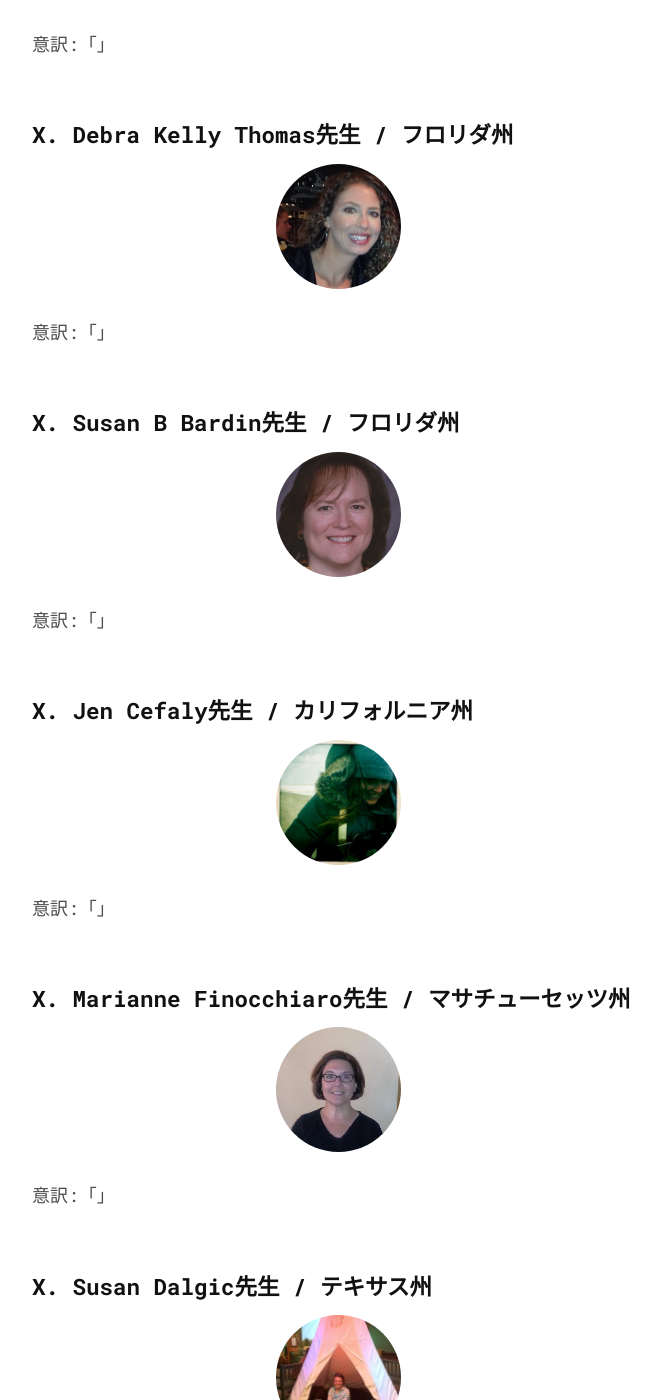
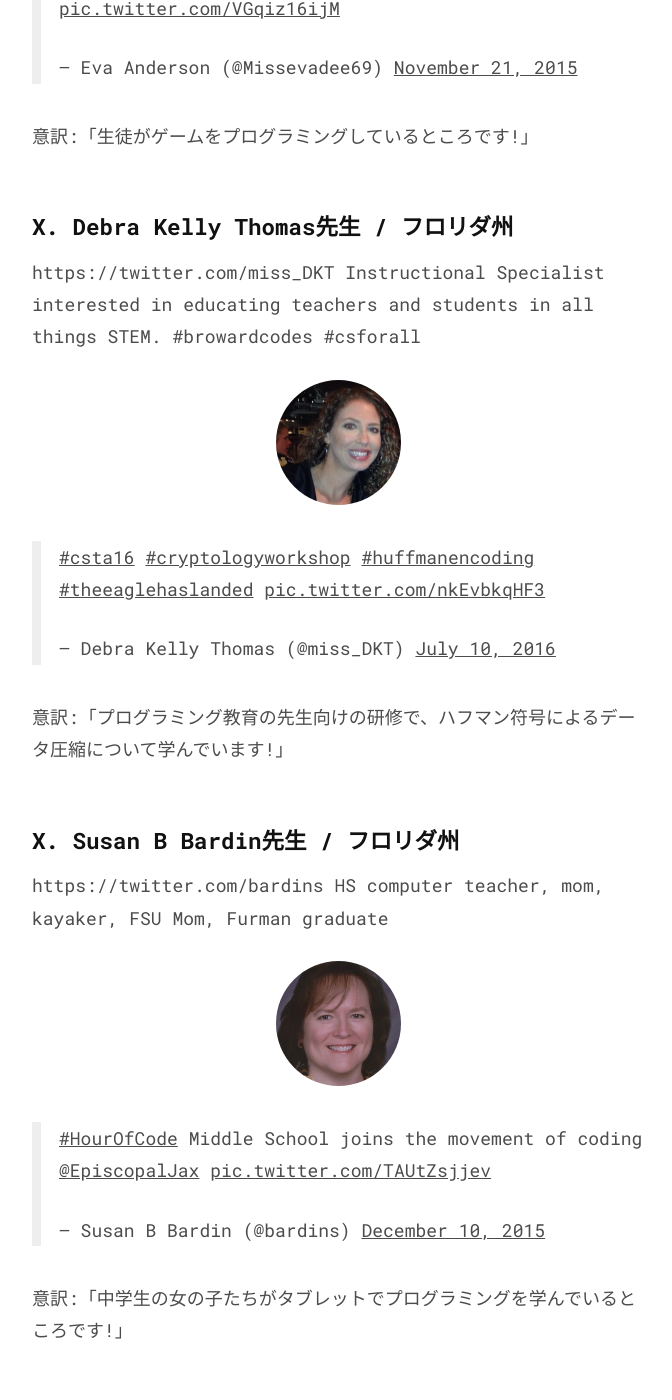
Before and after one commit to chibicode/senseicode, a Jekyll site: the page built from _posts/2016-10-15-100-programming-teachers.md, in a window 1280 px wide and 1400 px high, scrolled down 62930 px. Shown: the whole window, without its empty margins (302-974 px from the left). Built offline with Jekyll 4.4.1, drawn with Linux system fonts in a browser that asks for light colours; comment, search, counter and statistics services are not loaded; some of the changed text lies outside the part shown.

Commit message:
More progress

```diff
--- a/_posts/2016-10-15-100-programming-teachers.md
+++ b/_posts/2016-10-15-100-programming-teachers.md
@@ -1240,6 +1240,9 @@ https://twitter.com/MrsSneath CS Teacher at at RHS. Web Design, Programming, APC
 
 ## X. Eva Anderson先生 / バージニア州
 
+Absolutely love teaching Computer Science to HS students.
+https://twitter.com/Missevadee69
+
 <p style="text-align: center;">
   <img src="/images/7/teachers/eva.jpg" width="125" style="border-radius: 100%; margin-top: 0; margin-bottom: 0;" />
 </p>
@@ -1249,23 +1252,35 @@ TODO: Jamtech = build a game event
 <blockquote class="twitter-tweet" data-lang="en"><p lang="en" dir="ltr">Bouncing crabs and giant gumba <a href="https://twitter.com/hashtag/JAMTECH?src=hash">#JAMTECH</a> <a href="https://t.co/VGqiz16ijM">pic.twitter.com/VGqiz16ijM</a></p>&mdash; Eva Anderson (@Missevadee69) <a href="https://twitter.com/Missevadee69/status/668131504128712704">November 21, 2015</a></blockquote>
 <script async src="//platform.twitter.com/widgets.js" charset="utf-8"></script>
 
-意訳:「」
+意訳:「生徒がゲームをプログラミングしているところです!」
 
 ## X. Debra Kelly Thomas先生 / フロリダ州
+
+https://twitter.com/miss_DKT
+Instructional Specialist interested in educating teachers and students in all things STEM. #browardcodes #csforall
 
 <p style="text-align: center;">
   <img src="/images/7/teachers/debra.jpg" width="125" style="border-radius: 100%; margin-top: 0; margin-bottom: 0;" />
 </p>
 
-意訳:「」
+<blockquote class="twitter-tweet" data-lang="en"><p lang="und" dir="ltr"><a href="https://twitter.com/hashtag/csta16?src=hash">#csta16</a> <a href="https://twitter.com/hashtag/cryptologyworkshop?src=hash">#cryptologyworkshop</a> <a href="https://twitter.com/hashtag/huffmanencoding?src=hash">#huffmanencoding</a> <a href="https://twitter.com/hashtag/theeaglehaslanded?src=hash">#theeaglehaslanded</a> <a href="https://t.co/nkEvbkqHF3">pic.twitter.com/nkEvbkqHF3</a></p>&mdash; Debra Kelly Thomas (@miss_DKT) <a href="https://twitter.com/miss_DKT/status/752249921432981504">July 10, 2016</a></blockquote>
+<script async src="//platform.twitter.com/widgets.js" charset="utf-8"></script>
+
+意訳:「プログラミング教育の先生向けの研修で、ハフマン符号によるデータ圧縮について学んでいます!」
 
 ## X. Susan B Bardin先生 / フロリダ州
+
+https://twitter.com/bardins
+HS computer teacher, mom, kayaker, FSU Mom, Furman graduate
 
 <p style="text-align: center;">
   <img src="/images/7/teachers/susan3.jpg" width="125" style="border-radius: 100%; margin-top: 0; margin-bottom: 0;" />
 </p>
 
-意訳:「」
+<blockquote class="twitter-tweet" data-lang="en"><p lang="en" dir="ltr"><a href="https://twitter.com/hashtag/HourOfCode?src=hash">#HourOfCode</a> Middle School joins the movement of coding <a href="https://twitter.com/EpiscopalJax">@EpiscopalJax</a> <a href="https://t.co/TAUtZsjjev">pic.twitter.com/TAUtZsjjev</a></p>&mdash; Susan B Bardin (@bardins) <a href="https://twitter.com/bardins/status/675006374338629632">December 10, 2015</a></blockquote>
+<script async src="//platform.twitter.com/widgets.js" charset="utf-8"></script>
+
+意訳:「中学生の女の子たちがタブレットでプログラミングを学んでいるところです!」
 
 ## X. Jen Cefaly先生 / カリフォルニア州
 
```
